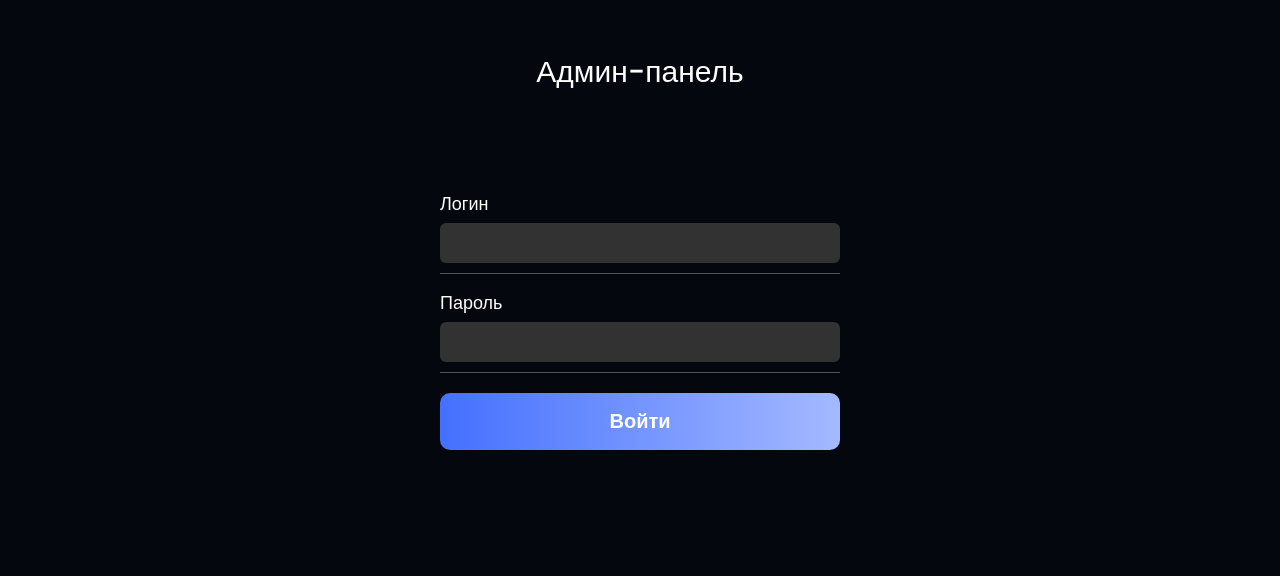
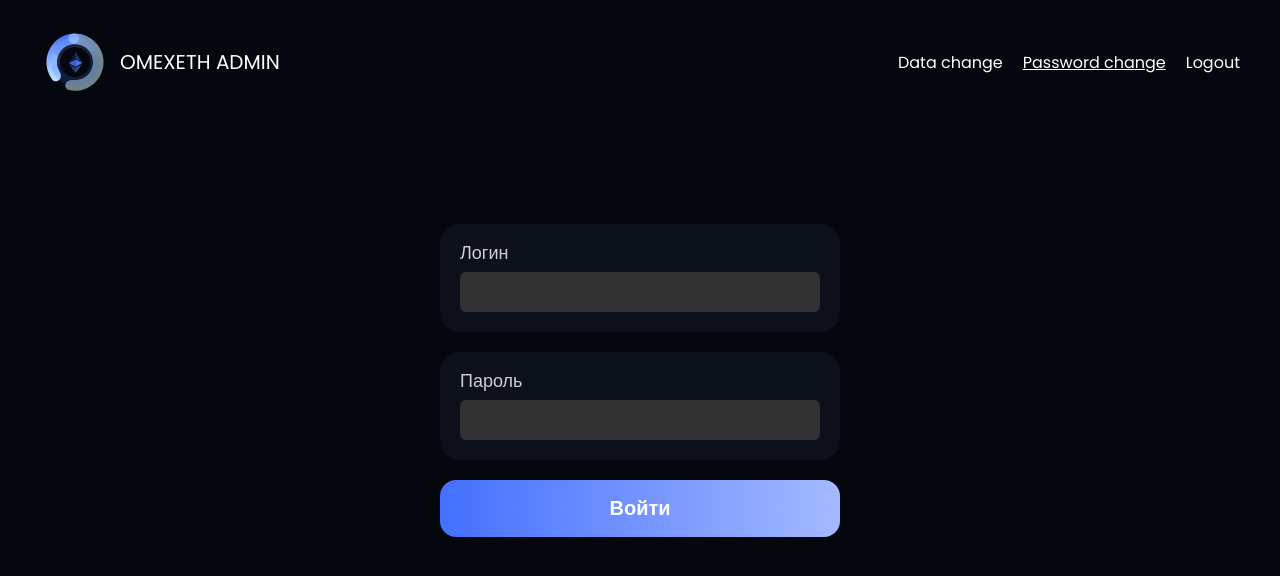
Before and after one commit to diorm47/omex-admin-panel, a React (Create React App) app: page /password-change in a window 1280 px wide. Shown: the top 576 px of the page. Built offline with nearby package versions, Linux system fonts and the light colour scheme.

Commit message:
some design updates

```diff
--- a/package.json
+++ b/package.json
@@ -11,6 +11,7 @@
     "react": "^19.0.0",
     "react-dom": "^19.0.0",
     "react-hook-form": "^7.54.2",
+    "react-router-dom": "^7.3.0",
     "react-scripts": "5.0.1",
     "web-vitals": "^2.1.4"
   },
--- a/src/App.js
+++ b/src/App.js
@@ -1,35 +1,32 @@
-import React, { useState } from "react";
-import DatasPage from "./components/datas";
-import LoginPage from "./components/login";
+import React from "react";
+import { Route, BrowserRouter as Router, Routes } from "react-router-dom";
+import NavBar from "./components/nav-bar/nav-bar";
 import { useAuth } from "./hooks/auth-context";
-import ChangePassword from "./components/change-password";
+import ChangePassword from "./pages/change-password";
+import DatasPage from "./pages/datas";
+import LoginPage from "./pages/login";
 
 const AdminPanel = () => {
   const { isAuth, logout } = useAuth();
 
-  const [passChange, setPassChange] = useState(false);
   return (
-    <div className="page_wrapper">
-      {isAuth ? (
-        <div className="page_menu">
-          <p onClick={() => setPassChange(false)}>Обновить контент</p>
-          <p onClick={() => setPassChange(true)}>Сменить пароль</p>
-          <p onClick={logout}>Выйти</p>
+    <Router>
+      <div className="page_wrapper container">
+        <NavBar />
+
+        <div className="pages_content ">
+          {isAuth ? (
+            <Routes>
+              <Route path="/" element={<DatasPage />} />
+              <Route path="/data" element={<DatasPage />} />
+              <Route path="/password-change" element={<ChangePassword />} />
+            </Routes>
+          ) : (
+            <LoginPage />
+          )}
         </div>
-      ) : (
-        ""
-      )}
-
-      <div className="container">
-        <h2>Админ-панель</h2>
-
-        {passChange ? (
-          <ChangePassword />
-        ) : (
-          <> {isAuth ? <DatasPage /> : <LoginPage />} </>
-        )}
       </div>
-    </div>
+    </Router>
   );
 };
 
--- /dev/null
+++ b/src/components/nav-bar/nav-bar.css
@@ -0,0 +1,42 @@
+.nav_wrapper {
+  padding: 20px 0;
+  display: flex;
+  align-items: center;
+  justify-content: space-between;
+}
+nav {
+  margin-bottom: 50px;
+}
+.nav_logo {
+  display: flex;
+  align-items: center;
+  gap: 10px;
+}
+
+.nav_logo p {
+  text-transform: uppercase;
+  color: #fff;
+  font-size: 20px;
+}
+.nav_logo svg {
+  width: 70px;
+}
+
+.nav_menu {
+  display: flex;
+  align-items: center;
+  gap: 20px;
+}
+
+.nav_menu p {
+  cursor: pointer;
+  color: #fff;
+}
+
+.nav_menu p:hover {
+  text-decoration: underline;
+}
+
+.nav_menu .active p {
+  text-decoration: underline;
+}
--- /dev/null
+++ b/src/components/nav-bar/nav-bar.jsx
@@ -0,0 +1,30 @@
+import React from "react";
+import "./nav-bar.css";
+import { ReactComponent as Logo } from "../../assets/logo.svg";
+import { NavLink } from "react-router-dom";
+
+function NavBar() {
+  return (
+    <nav>
+      <div className="nav_wrapper">
+        <NavLink to="/">
+          <div className="nav_logo">
+            <Logo />
+            <p>Omexeth admin</p>
+          </div>
+        </NavLink>
+        <div className="nav_menu">
+          <NavLink to="/data">
+            <p>Data change</p>
+          </NavLink>
+          <NavLink to="/password-change">
+            <p>Password change</p>
+          </NavLink>
+          <p>Logout</p>
+        </div>
+      </div>
+    </nav>
+  );
+}
+
+export default NavBar;
--- a/src/index.css
+++ b/src/index.css
@@ -5,9 +5,11 @@
   padding: 0;
   box-sizing: border-box;
 }
-
+a {
+  text-decoration: none;
+}
 .container {
-  max-width: 600px;
+  max-width: 1200px;
   margin: 0 auto;
 }
 
@@ -16,29 +18,17 @@ body {
   background: #04070e;
 }
 
-.container {
-  padding: 50px 0;
-}
-
-.container h2 {
-  font-size: 30px;
-  text-align: center;
-  color: #fff;
-  font-weight: 500;
-  margin-bottom: 30px;
-}
-
 .input_item {
   margin-bottom: 20px;
   padding-bottom: 10px;
-  border-bottom: 1px solid #535151;
+
   width: 100%;
 }
 
 .input_item p {
   font-size: 18px;
   text-align: left;
-  color: #fff;
+  color: #ffffffcb;
   font-weight: 400;
   line-height: 100%;
   margin-bottom: 10px;
@@ -47,7 +37,7 @@ body {
 .input_item input[type="number"],
 .input_item input[type="text"],
 .input_item input[type="password"] {
-  width: 200px;
+  width: 100%;
   height: 40px;
   border-radius: 6px;
   padding-left: 10px;
@@ -58,6 +48,21 @@ body {
   font-weight: 400;
   outline: none;
   border: none;
+}
+.input_item textarea {
+  width: 100%;
+  resize: none;
+  padding: 10px 15px;
+  outline: none;
+  border: none;
+  height: 80px;
+  border-radius: 6px;
+  padding-left: 10px;
+  font-size: 14px;
+  text-align: left;
+  color: #fff;
+  background: rgb(50, 50, 50);
+  font-weight: 400;
 }
 .input_item input[type="file"] {
   color: #fff;
@@ -80,8 +85,8 @@ body {
 }
 
 .submit_btn {
-  border-radius: 10px;
-  padding: 15px 30px;
+  border-radius: 16px;
+  padding: 15px 40px;
   background: linear-gradient(
     270deg,
     rgb(164, 185, 255),
@@ -121,6 +126,9 @@ body {
   text-align: center;
   margin-bottom: 20px;
 }
+.error {
+  color: red;
+}
 
 .page_wrapper {
   position: relative;
@@ -146,3 +154,43 @@ body {
 .page_menu p:hover {
   text-decoration: underline;
 }
+
+.datas_3_grid {
+  display: grid;
+  grid-template-columns: repeat(3, 1fr);
+  gap: 30px;
+}
+
+.page_title h2 {
+  color: #fff;
+  font-size: 30px;
+  margin-bottom: 30px;
+}
+
+.input_item {
+  padding: 20px;
+  border-radius: 20px;
+  background: rgba(160, 182, 255, 0.05);
+}
+
+.diagramm_inputs {
+  display: grid;
+  grid-template-columns: repeat(4, 1fr);
+  gap: 30px;
+}
+
+.password_form {
+  max-width: 400px;
+  margin: 0 auto;
+}
+
+.password_form .submit_btn {
+  width: 100%;
+  margin-top: 20px;
+}
+
+.password_form h2 {
+  text-align: center;
+  color: #fff;
+  margin-bottom: 20px;
+}
--- a/src/components/change-password.jsx
+++ b/src/pages/change-password.jsx
@@ -48,8 +48,8 @@ const ChangePassword = () => {
   };
 
   return (
-    <div className="password_form login_form">
-      <h2>Смена пароля</h2>
+    <div className="password_form input_item">
+      <h2>Change password</h2>
 
       <div className="input_item">
         <p>Старый пароль</p>
--- a/src/components/datas.jsx
+++ b/src/pages/datas.jsx
@@ -92,18 +92,22 @@ function DatasPage() {
 
   return (
     <div className="datas_page">
+      <div className="page_title">
+        <h2>Data change</h2>
+      </div>
       {data ? (
         <form onSubmit={handleSubmit(onSubmit)}>
+          <div className="datas_3_grid">
             <div className="input_item">
               <label>
-              <p>Таймер</p>
+                <p>Timer</p>
               </label>
               <input type="text" {...register("timer")} required />
             </div>
 
             <div className="input_item">
               <label>
-              <p>Tokenomics (Загрузка файла)</p>
+                <p>Tokenomics (Uploading a file)</p>
               </label>
               <input
                 type="file"
@@ -116,7 +120,7 @@ function DatasPage() {
                     target="_blank"
                     rel="noopener noreferrer"
                   >
-                  Скачать Tokenomics
+                    Download Tokenomics
                   </a>
                 </p>
               )}
@@ -124,7 +128,7 @@ function DatasPage() {
 
             <div className="input_item">
               <label>
-              <p>Whitepaper (Загрузка файла)</p>
+                <p>Whitepaper (Uploading a file)</p>
               </label>
               <input
                 type="file"
@@ -137,14 +141,25 @@ function DatasPage() {
                     target="_blank"
                     rel="noopener noreferrer"
                   >
-                  Скачать Whitepaper
+                    Download Whitepaper
                   </a>
                 </p>
               )}
             </div>
+          </div>
+          <div className="input_item ">
+            <p>Whitepaper text</p>
+            <textarea
+              name=""
+              id=""
+              {...register("whitepaper_text")}
+              required
+            ></textarea>
+          </div>
 
-          <div className="input_item">
-            <p>Токеномика</p>
+          <div className="input_item ">
+            <p>Tokenomics</p>
+            <div className="diagramm_inputs">
               {Object.keys(data.token).map((key) => (
                 <div key={key} className="input_item">
                   <label>
@@ -154,13 +169,14 @@ function DatasPage() {
                 </div>
               ))}
             </div>
+          </div>
 
           <button type="submit" className="submit_btn">
-            Обновить
+            Update
           </button>
         </form>
       ) : (
-        <p className="loading">Загрузка данных...</p>
+        <p className="loading">Loading data...</p>
       )}
     </div>
   );
--- a/src/components/login.jsx
+++ b/src/pages/login.jsx
@@ -1,6 +1,6 @@
 import { useState } from "react";
 
-const Login = () => {
+const LoginPage = () => {
   const [username, setUsername] = useState("");
   const [password, setPassword] = useState("");
   const [error, setError] = useState("");
@@ -9,13 +9,16 @@ const Login = () => {
     setError("");
 
     try {
-      const response = await fetch("https://omex-backend-production.up.railway.app/login", {
-        method: "POST",
-        headers: {
-          "Content-Type": "application/json",
-        },
-        body: JSON.stringify({ username, password }),
-      });
+      const response = await fetch(
+        "https://omex-backend-production.up.railway.app/login",
+        {
+          method: "POST",
+          headers: {
+            "Content-Type": "application/json",
+          },
+          body: JSON.stringify({ username, password }),
+        }
+      );
 
       const data = await response.json();
 
@@ -24,7 +27,7 @@ const Login = () => {
       }
 
       sessionStorage.setItem("token", data.token);
-      alert("Успешный вход!");
+
       window.location.reload();
     } catch (err) {
       setError(err.message);
@@ -57,4 +60,4 @@ const Login = () => {
   );
 };
 
-export default Login;
+export default LoginPage;
```
Also changed, not shown: src/assets/logo.svg (added), 1 other file (tests, documents, lock files or other folders). Lines whose indentation alone changed are shown as unchanged.
